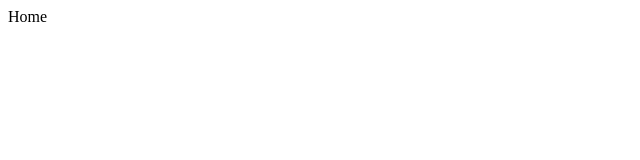
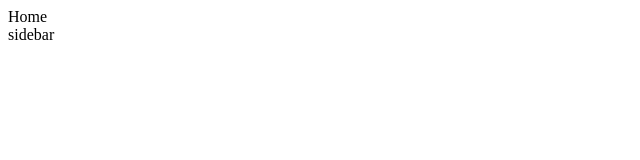
Before and after one commit to vishal-nimbarte-97/testingtest, a plain HTML site: page index.html in a window 1280 px wide. Shown: the full height of the page, 0-640 px from the left. Drawn offline with Linux system fonts and the light colour scheme.

Commit message:
add sidebar

```diff
--- a/index.html
+++ b/index.html
@@ -8,6 +8,7 @@
 </head>
 <body>
     <nav>Home</nav>
+    <sidebar>sidebar</sidebar>
     <script src="script.js"></script>
 </body>
 </html>
```
